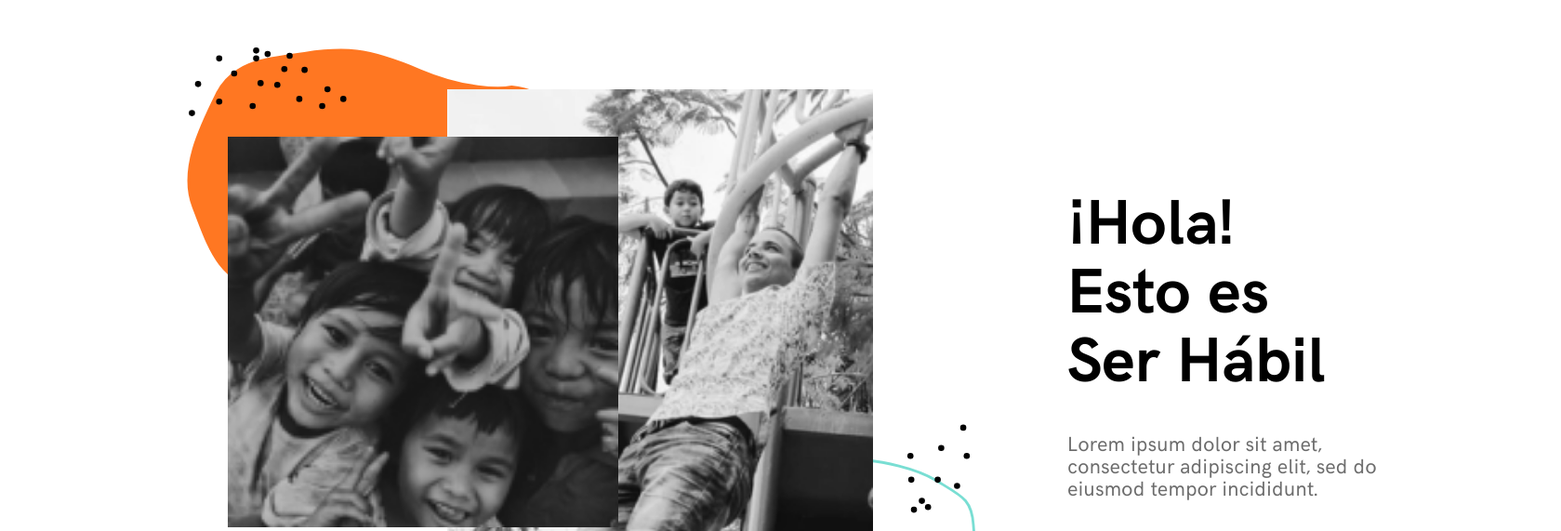
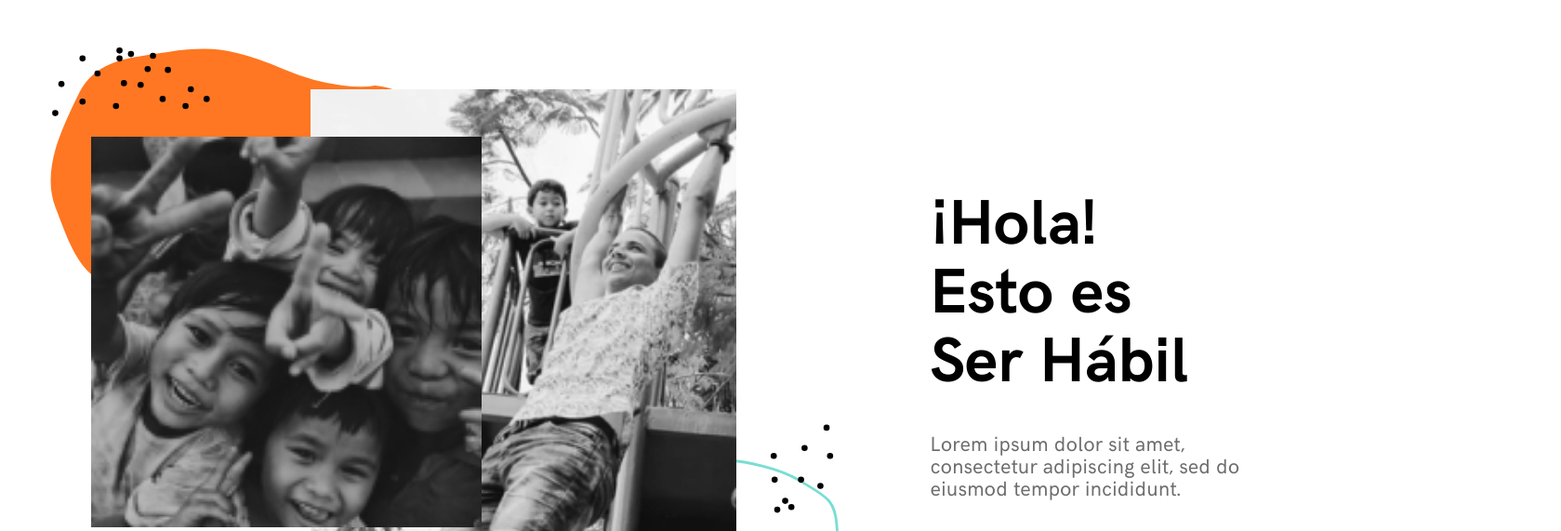
Before and after one commit to FooCamp/ser-habil-website, a website built with Parcel: page src/index.html in a window 1280 px wide. Shown: the part 157-728 px from the top of the page at 93% size, 1679 px wide, since content can reach past the window. Built offline with nearby package versions, Linux system fonts and the light colour scheme; files whose address does not match are found by name.

Commit message:
changes in desktop viewport

```diff
--- a/src/js/components/intro.js
+++ b/src/js/components/intro.js
@@ -25,7 +25,7 @@ const componentIntro = (data) => {
   // eslint-disable-next-line prettier/prettier
   const containerText = newContainer('div', [title, paragraph], ['intro__container-text']);
   const containerGeneral = newContainer('div', [...imageIntro,], ['intro__container-general']);
-  const section = newContainer('section', [containerGeneral, containerText], ['intro']);
+  const section = newContainer('section', [containerGeneral, containerText], ['intro','container']);
 
   return section;
 };
--- a/src/scss/components/_intro.scss
+++ b/src/scss/components/_intro.scss
@@ -54,44 +54,43 @@
   }
 
   @include viewport-desktop() {
-
-      display: flex;
-      flex-direction: row;
-      margin-bottom: 92px;
+      align-items: center;
       background-image: url('../static/assets/formas-desktop.svg');
       background-position-x: 1px;
       background-position-y: 54px;
       background-repeat: no-repeat;
       background-size: 853px;
-      align-items: center;
-      max-width: 1440px;
-      margin-left: 200px;
+      display: flex;
+      flex-direction: row;
+      margin: auto;
+      margin-bottom: 92px;
 
 
     &__container-general {
+      background-image: none;
       display: flex;
       flex-direction: row;
-      background-image: none;
       margin-left: 10px;
     }
+
     &__container-text {
       display: flex;
       flex-direction: column;
+      margin-left: 100px;
       text-align: inherit;
-      margin-left: 100px;
     }
 
     &__image--0 {
       height: 100%;
-      width: 458px;
       margin-left: 271px;
       margin-top: 99px;
+      width: 458px;
     }
 
     &__image--1 {
       height: 520px;
+      margin-left: 35px;
       margin-top: 95px;
-      margin-left: 35px;
       width: 420px;
     }
 
```
Lines whose indentation alone changed are shown as unchanged.
